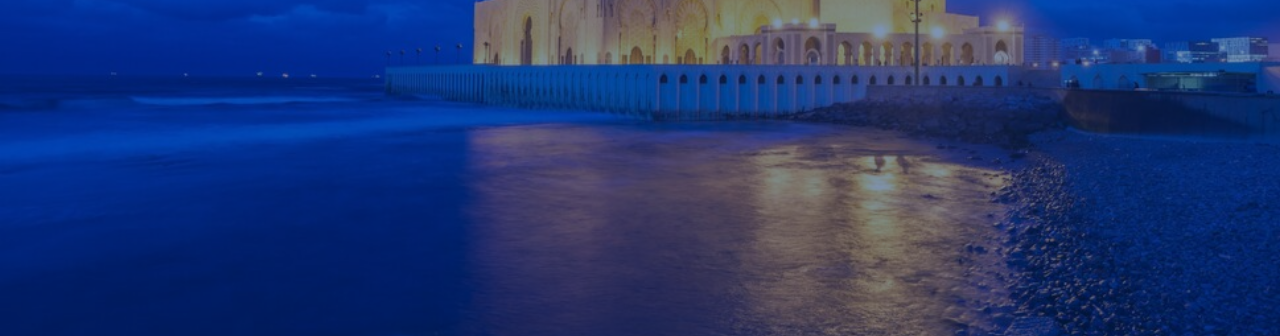
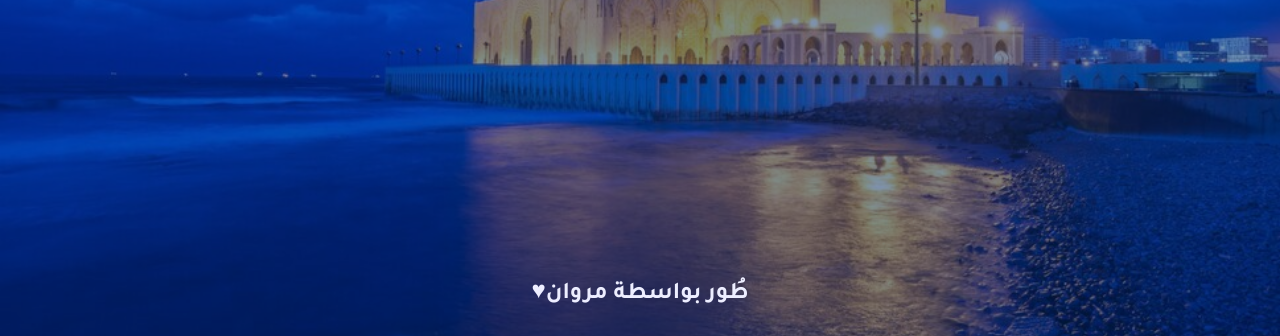
Before and after one commit to imarouane/salati-time, a plain HTML site: page index.html in a window 1280 px wide. Shown: the part 464-800 px from the top of the page. Drawn offline with nearby package versions, Linux system fonts and the light colour scheme.

Commit message:
add developed by me to the footer

```diff
--- a/css/style.css
+++ b/css/style.css
@@ -289,6 +289,27 @@ body {
     color: var(--color-l-white);
 }
 
+.footer {
+    position: absolute;
+    bottom: 2%;
+    padding: 1rem;
+}
+
+.developed_by {
+    font-size: 2.4rem;
+}
+
+.developed_by a {
+    color: var(--color-l-white);
+    text-decoration: none;
+    transition: all 0.25s ease-in-out;
+}
+
+.developed_by a:hover {
+    text-decoration: underline;
+    text-decoration-color: var(--color-l-white);
+}
+
 @keyframes from-top {
     0% {
         transform: translateY(-100%);
--- a/index.html
+++ b/index.html
@@ -59,6 +59,9 @@
           </div>
         </div>
       </main>
+      <footer class="footer">
+        <h3 class="developed_by">طُور بواسطة <a href="https://github.com/Marchq21">مروان</a>♥</h3>
+      </footer>
     </div>
     <script src="js/script.js"></script>
   </body>
```
